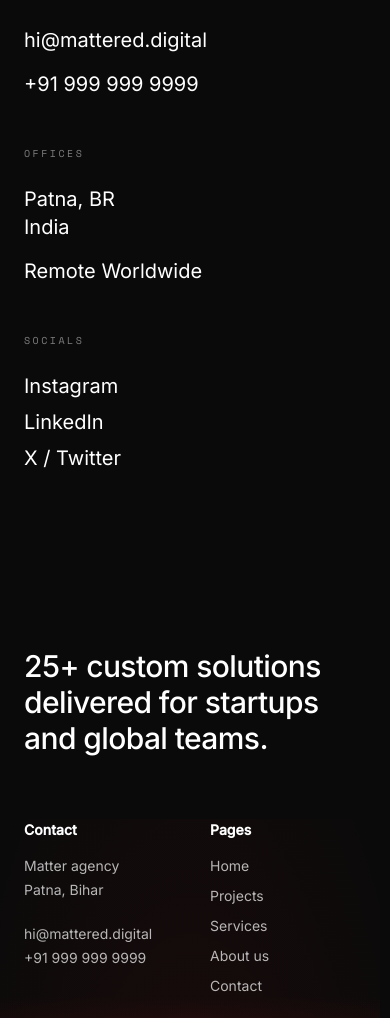
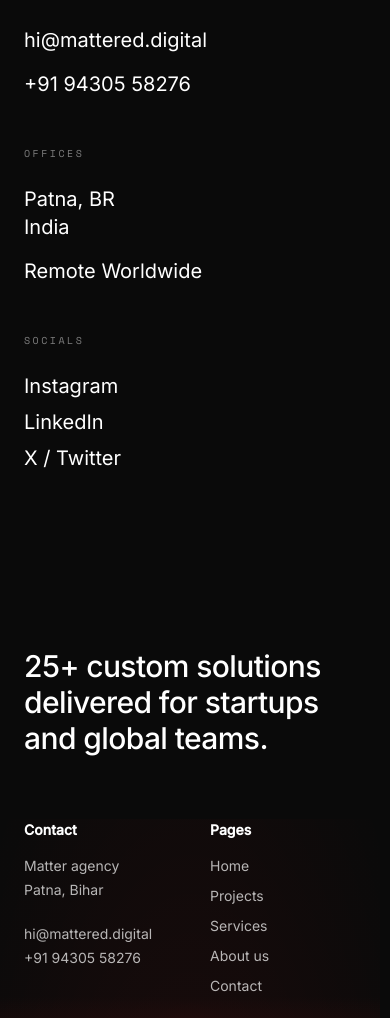
Before and after one commit to mattered-digital/Mattereddigital, a Next.js app: page /contact in a window 390 px wide. Shown: the part 1198-2216 px from the top of the page. Built offline with nearby package versions, Linux system fonts and the light colour scheme.

Commit message:
fix: update contact phone number in contact page and footer

```diff
--- a/app/contact/page.tsx
+++ b/app/contact/page.tsx
@@ -188,7 +188,7 @@ export default function ContactPage() {
                   <h3 className="text-[10px] uppercase tracking-widest text-gray-light/60 font-mono mb-6">Contact Info</h3>
                   <div className="space-y-4">
                     <p className="text-xl">hi@mattered.digital</p>
-                    <p className="text-xl">+91 999 999 9999</p>
+                    <p className="text-xl">+91 94305 58276</p>
                   </div>
                 </section>
 
--- a/components/Footer.tsx
+++ b/components/Footer.tsx
@@ -93,8 +93,8 @@ export default function Footer() {
               <a href="mailto:hi@mattered.digital" className="transition-colors hover:text-white">
                 hi@mattered.digital
               </a>
-              <a href="tel:+919999999999" className="transition-colors hover:text-white">
-                +91 999 999 9999
+              <a href="tel:+919430558276" className="transition-colors hover:text-white">
+                +91 94305 58276
               </a>
             </div>
           </div>
```
